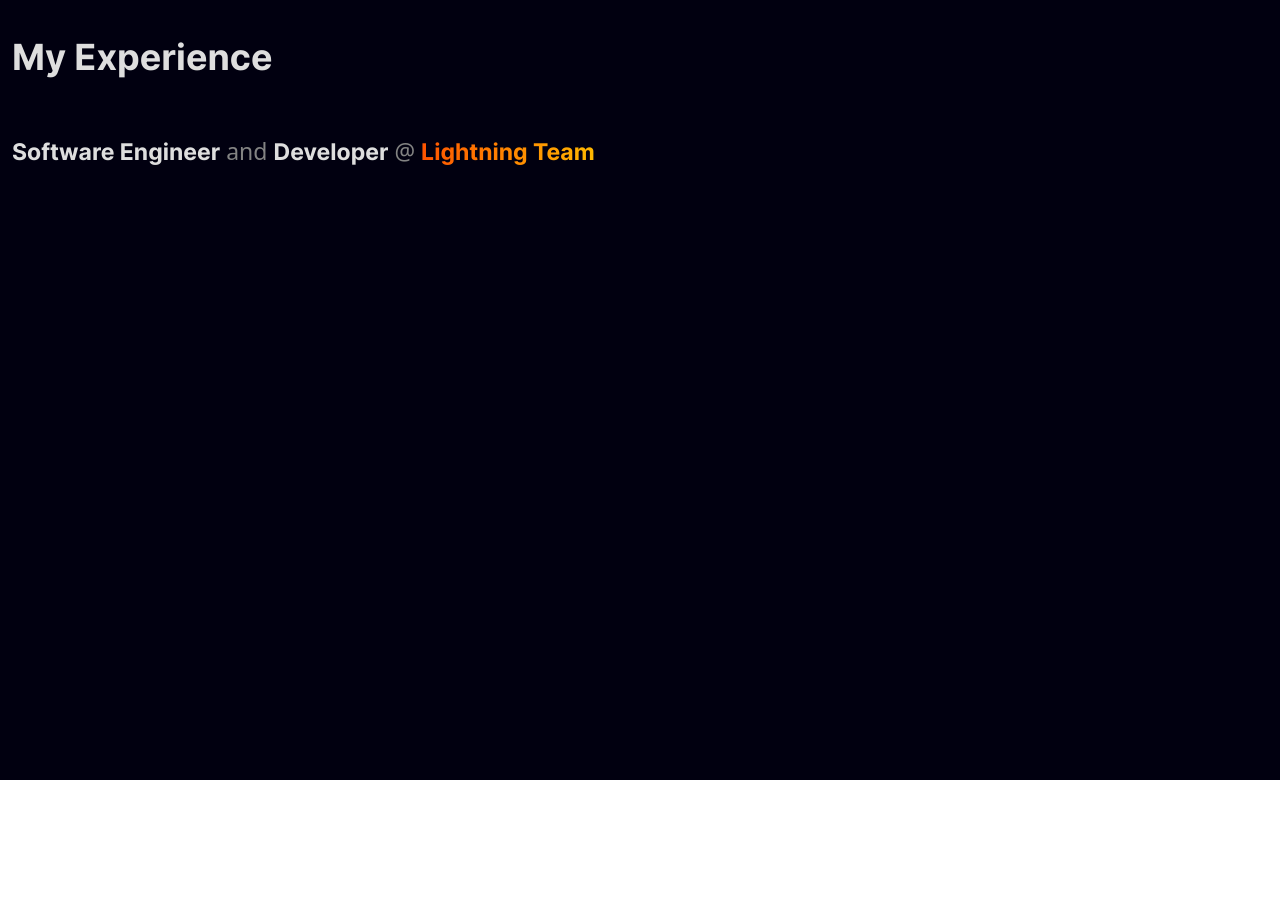
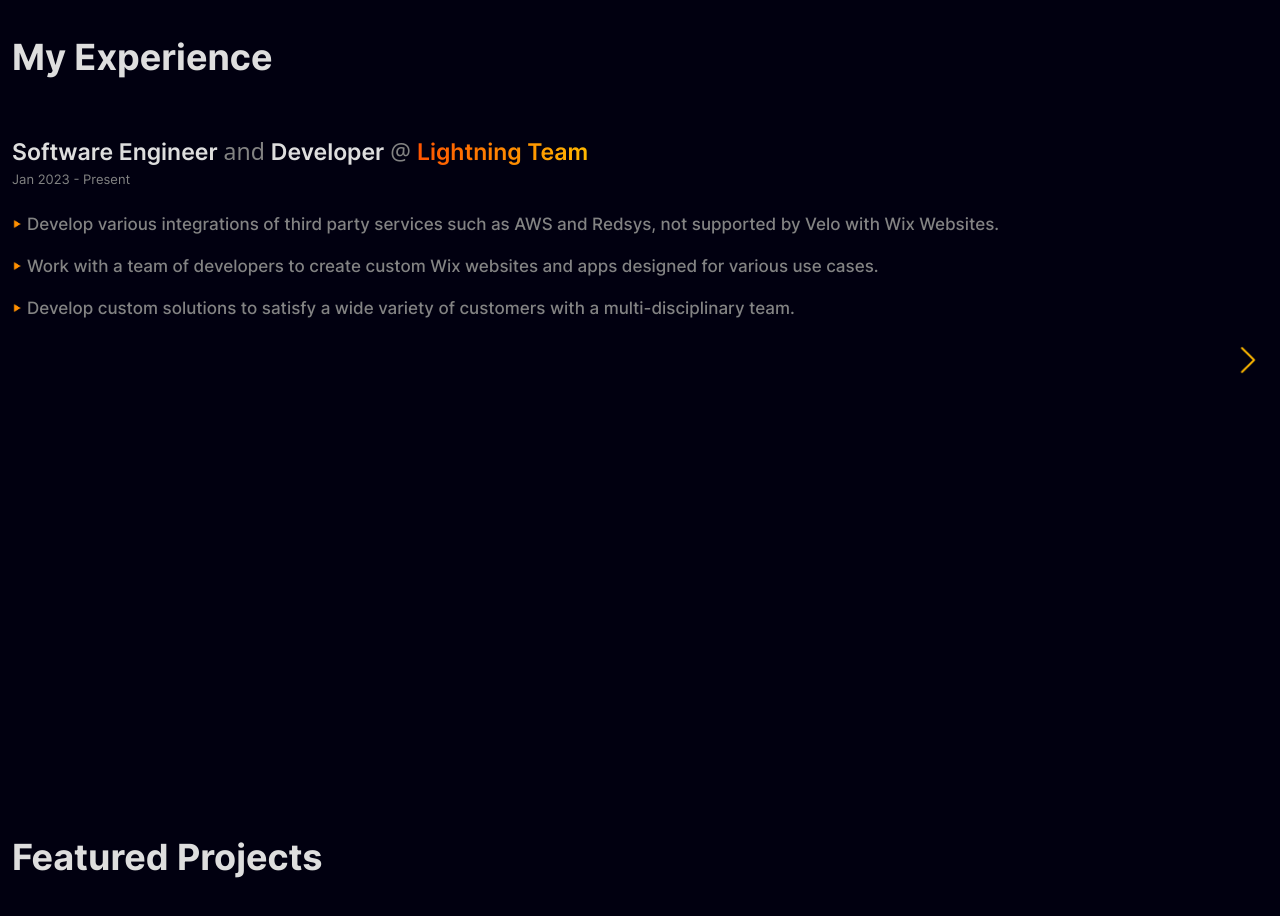
Before and after one commit to MatiasBaezaGraf/personal-site-v2, a Next.js app: page / in a window 1280 px wide. Shown: the part 1620-2536 px from the top of the page. Before the commit the page ends 2400 px from the top, so only its background shows below. Built offline with nearby package versions, Linux system fonts and the light colour scheme; no server answers; the database is empty.

Commit message:
Finished experience section - Added featured projects

```diff
--- /dev/null
+++ b/components/FeaturedProjects.tsx
@@ -0,0 +1,39 @@
+import Image from "next/image";
+import { Project } from "@/pages";
+import ProjectButton from "@/components/ProjectButton";
+
+const FeaturedProjects = ({ projects }: { projects: Project[] }) => {
+	return (
+		<>
+			{projects.map((project, index) => (
+				<div key={project.id} className="relative mt-[20px]">
+					<Image
+						src={`/projects/${project.imagePath}.png`}
+						alt={project.name}
+						fill={true}
+						className="object-cover w-full h-full z-0"
+					/>
+					<div className="relative flex flex-col top-0 left-0 w-full h-full z-10 bg-[#030120]/90 border-[#838383] border-[2px] p-[15px]">
+						<h1 className="font-primary-bold text-[#DEDEDE] text-[32px]">
+							{project.name}
+						</h1>
+						<h5 className="font-primary-medium text-gradient text-[15px]">
+							{project.technologies}
+						</h5>
+						<p className="font-primary-medium text-[#838383] text-[19px] leading-[30px] mt-[20px]">
+							{project.description}
+						</p>
+						{project.visitUrl != null && (
+							<ProjectButton url={project.visitUrl} purpose="visit" />
+						)}
+						{project.githubUrl != null && (
+							<ProjectButton url={project.githubUrl} purpose="github" />
+						)}
+					</div>
+				</div>
+			))}
+		</>
+	);
+};
+
+export default FeaturedProjects;
--- /dev/null
+++ b/components/ProjectButton.tsx
@@ -0,0 +1,26 @@
+import Image from "next/image";
+
+const ProjectButton = ({ url, purpose }: { url: string; purpose: string }) => {
+	return (
+		<div className="bg-main-gradient p-[2px] rounded-[3px] mt-[20px] w-fit">
+			<button
+				onClick={() => window.open(url, "_blank")}
+				className="flex flex-row items-center justify-between bg-[#010010] w-full h-full px-[15px] py-[5px]"
+			>
+				<h1 className="font-primary-medium text-[15px] text-[#DEDEDE] mr-[10px]">
+					{purpose === "github" && "Source Code"}
+					{purpose === "visit" && "Visit Website"}
+				</h1>
+				<Image
+					src={`/icons/${purpose === "github" ? "GitHubIcon" : "Link"}.png`}
+					alt="Logo"
+					width={30}
+					height={30}
+					className="[h-30px] w-[30px]"
+				/>
+			</button>
+		</div>
+	);
+};
+
+export default ProjectButton;
--- a/components/SmallCarousel.tsx
+++ b/components/SmallCarousel.tsx
@@ -1,4 +1,5 @@
 import { useState } from "react";
+import Image from "next/image";
 
 const SmallCarousel = () => {
 	const [currentTranslationInVW, setcurrentTranslationInVW] = useState(0);
@@ -14,29 +15,185 @@
                 `}
 			>
 				{/* -------------------------------- Slide 1 - Lightning Team -------------------------------- */}
-				<div className="w-screen bg-cover left-0 px-[12px]">
+				<div className="flex flex-col w-screen bg-cover left-0 px-[12px]">
 					<h1 className="text-[23px]">
-						<span className="font-primary-bold text-[#DEDEDE]">
+						<span className="font-primary-semi-bold text-[#DEDEDE]">
 							Software Engineer
-						</span>
-						&nbsp;
-						<span className="font-primary-regular text-[#838383]">
-							and
 						</span>{" "}
-						<span className="font-primary-bold text-[#DEDEDE]">Developer</span>{" "}
+						<span className="font-primary-regular text-[#838383]">and</span>{" "}
+						<span className="font-primary-semi-bold text-[#DEDEDE]">
+							Developer
+						</span>{" "}
 						<span className="font-primary-regular text-[#838383]">@</span>{" "}
-						<span className="font-primary-bold text-gradient">
+						<span className="font-primary-semi-bold text-gradient">
 							Lightning Team
 						</span>{" "}
 					</h1>
+					<h5 className="font-primary-reguar text-[13px] text-[#838383]">
+						Jan 2023 - Present
+					</h5>
+					<div className="mt-[20px]">
+						<p className="font-primary-medium text-[#838383] text-[17px] leading-[30px] pb-[12px] flex flex-row items-start">
+							<Image
+								className="h-[10px] w-[10px] mr-[5px] mt-[10px]"
+								src="/icons/Bullet.png"
+								alt="Velo by Wix"
+								width={10}
+								height={10}
+							/>
+							Develop various integrations of third party services such as AWS
+							and Redsys, not supported by Velo with Wix Websites.
+						</p>
+						<p className="font-primary-medium text-[#838383] text-[17px] leading-[30px] pb-[12px] flex flex-row items-start">
+							<Image
+								className="h-[10px] w-[10px] mr-[5px] mt-[10px]"
+								src="/icons/Bullet.png"
+								alt="Velo by Wix"
+								width={10}
+								height={10}
+							/>
+							Work with a team of developers to create custom Wix websites and
+							apps designed for various use cases.
+						</p>
+						<p className="font-primary-medium text-[#838383] text-[17px] leading-[30px] pb-[12px] flex flex-row items-start">
+							<Image
+								className="h-[10px] w-[10px] mr-[5px] mt-[10px]"
+								src="/icons/Bullet.png"
+								alt="Velo by Wix"
+								width={10}
+								height={10}
+							/>
+							Develop custom solutions to satisfy a wide variety of customers
+							with a multi-disciplinary team.
+						</p>
+					</div>
+					<button
+						className="self-end"
+						onClick={() => setcurrentTranslationInVW(100)}
+					>
+						<Image
+							className="h-[30px] w-[30px] mr-[5px] mt-[10px]"
+							src="/icons/Next.png"
+							alt="Velo by Wix"
+							width={30}
+							height={30}
+						/>
+					</button>
 				</div>
 				{/* -------------------------------- Slide 2 - Universidad Adventista del Plata -------------------------------- */}
-				<div className="w-screen bg-cover left-full px-[12px]">
-					<h1>2</h1>
+				<div className="flex flex-col w-screen bg-cover left-full px-[12px]">
+					<h1 className="text-[23px]">
+						<span className="font-primary-semi-bold text-[#DEDEDE]">
+							Fullstack Developer
+						</span>{" "}
+						<span className="font-primary-regular text-[#838383]">@</span>{" "}
+						<span className="font-primary-semi-bold text-gradient">
+							Universidad Adventista del Plata
+						</span>{" "}
+					</h1>
+					<h5 className="font-primary-reguar text-[13px] text-[#838383] self-start">
+						Apr 2022 - Apr 2023
+					</h5>
+					<div className="mt-[20px]">
+						<p className="font-primary-medium text-[#838383] text-[17px] leading-[30px] pb-[12px] flex flex-row items-start">
+							<Image
+								className="h-[10px] w-[10px] mr-[5px] mt-[10px]"
+								src="/icons/Bullet.png"
+								alt="Velo by Wix"
+								width={10}
+								height={10}
+							/>
+							Collaborative and individual Front End and Back End development
+							with Ruby on Rails.
+						</p>
+						<p className="font-primary-medium text-[#838383] text-[17px] leading-[30px] pb-[12px] flex flex-row items-start">
+							<Image
+								className="h-[10px] w-[10px] mr-[5px] mt-[10px]"
+								src="/icons/Bullet.png"
+								alt="Velo by Wix"
+								width={10}
+								height={10}
+							/>
+							Design of data structures and management of roles and privileges
+							in PostgreSQL.
+						</p>
+						<p className="font-primary-medium text-[#838383] text-[17px] leading-[30px] pb-[12px] flex flex-row items-start">
+							<Image
+								className="h-[10px] w-[10px] mr-[5px] mt-[10px]"
+								src="/icons/Bullet.png"
+								alt="Velo by Wix"
+								width={10}
+								height={10}
+							/>
+							Development of new functionalities and maintenance of existing in
+							the Student Portal, a web application used in a daily basis by
+							hundreds of students to attend their academic and financial
+							issues.
+						</p>
+					</div>
+					<div className="flex flex-row justify-between">
+						<button onClick={() => setcurrentTranslationInVW(0)}>
+							<Image
+								className="h-[30px] w-[30px] mr-[5px] mt-[10px]"
+								src="/icons/Prev.png"
+								alt="Velo by Wix"
+								width={30}
+								height={30}
+							/>
+						</button>
+						<button onClick={() => setcurrentTranslationInVW(200)}>
+							<Image
+								className="h-[30px] w-[30px] mr-[5px] mt-[10px]"
+								src="/icons/Next.png"
+								alt="Velo by Wix"
+								width={30}
+								height={30}
+							/>
+						</button>
+					</div>
 				</div>
 				{/* -------------------------------- Slide 3 - Freelance -------------------------------- */}
-				<div className="w-screen bg-cover left-[200vw] px-[12px]">
-					<h1>3</h1>
+				<div className="flex flex-col w-screen bg-cover left-[200vw] px-[12px]">
+					<h1 className="text-[23px]">
+						<span className="font-primary-semi-bold text-[#DEDEDE]">
+							Fullstack Developer
+						</span>{" "}
+						<span className="font-primary-semi-bold text-gradient">
+							By Myself
+						</span>{" "}
+					</h1>
+					<div className="mt-[20px]">
+						<p className="font-primary-medium text-[#838383] text-[17px] leading-[30px] pb-[12px] flex flex-row items-start">
+							<Image
+								className="h-[10px] w-[10px] mr-[5px] mt-[10px]"
+								src="/icons/Bullet.png"
+								alt="Velo by Wix"
+								width={10}
+								height={10}
+							/>
+							Development of multiple web applications for different clients, or
+							for the only purpose of learning new technologies.
+						</p>
+						<p className="font-primary-medium text-[#838383] text-[17px] leading-[30px] pb-[12px] flex flex-row items-start">
+							<Image
+								className="h-[10px] w-[10px] mr-[5px] mt-[10px]"
+								src="/icons/Bullet.png"
+								alt="Velo by Wix"
+								width={10}
+								height={10}
+							/>
+							Among those apps, I developed my two personal sites.
+						</p>
+					</div>
+					<button onClick={() => setcurrentTranslationInVW(100)}>
+						<Image
+							className="h-[30px] w-[30px] mr-[5px] mt-[10px]"
+							src="/icons/Prev.png"
+							alt="Velo by Wix"
+							width={30}
+							height={30}
+						/>
+					</button>
 				</div>
 			</div>
 		</div>
--- a/pages/index.tsx
+++ b/pages/index.tsx
@@ -1,16 +1,17 @@
 import Navbar from "@/components/Navbar";
 import Carousel from "@/components/Carousel";
+import FeaturedProjects from "@/components/FeaturedProjects";
 import Head from "next/head";
 import Image from "next/image";
 
 import supabase from "supabase.js";
 import SmallCarousel from "@/components/SmallCarousel";
 
-type Project = {
+export type Project = {
 	id: string;
 	name: string;
 	description: string;
-	tecnologies: string;
+	technologies: string;
 	imagePath: string;
 	visitUrl: string;
 	githubUrl: string;
@@ -112,7 +113,16 @@
 					<h1 className="font-primary-bold text-[36px] text-[#DEDEDE] pt-[50px] pb-[50px] px-[12px]">
 						My Experience
 					</h1>
+					{/* This carousel uses the same logic as the prior one, but it takes a small part of the screen. */}
 					<SmallCarousel />
+				</div>
+
+				{/* ------------------------------------------------------------- Featured Projects ------------------------------------------------------------- */}
+				<div className="px-[12px]">
+					<h1 className="font-primary-bold text-[36px] text-[#DEDEDE] pt-[50px] pb-[50px]">
+						Featured Projects
+					</h1>
+					<FeaturedProjects projects={projects} />
 				</div>
 			</main>
 		</>
```
Also changed, not shown: public/icons/Prev.png (added).
